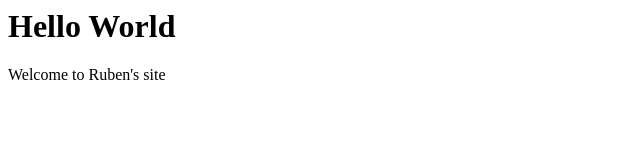
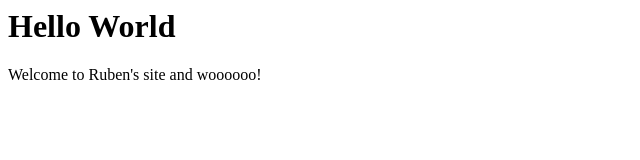
Before and after one commit to rwpensado/it-ae-training-github-actions-001, a plain HTML site: page web_content/index.html in a window 1280 px wide. Shown: the full height of the page, 0-640 px from the left. Drawn offline with Linux system fonts and the light colour scheme.

Commit message:
test message

```diff
--- a/web_content/index.html
+++ b/web_content/index.html
@@ -6,7 +6,7 @@
 
 <body>
   <h1>Hello World</h1>
-  <p>Welcome to Ruben's site</p>
+  <p>Welcome to Ruben's site and woooooo!</p>
 </body>
 
 </html>
```
